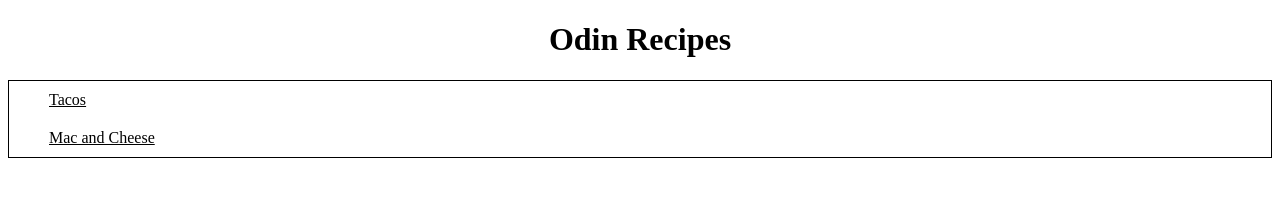
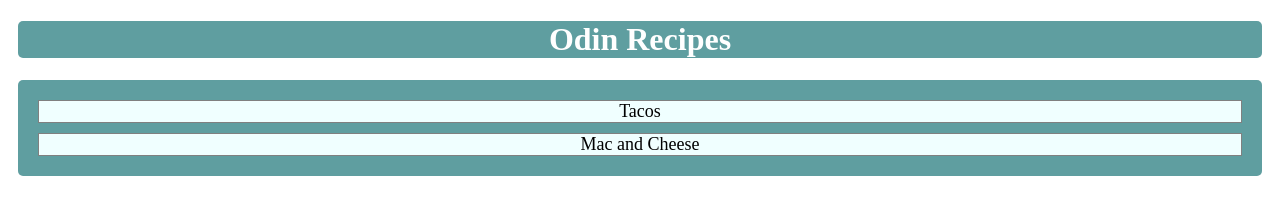
Before and after one commit to Tice28/odin-recipes, a plain HTML site: page index.html in a window 1280 px wide. Drawn offline with Linux system fonts and the light colour scheme.

Commit message:
Change Index CSS
Added better visuals to homepage.

```diff
--- a/css/index-styles.css
+++ b/css/index-styles.css
@@ -1,20 +1,29 @@
-a {
-    color: black;
-    text-decoration: underline;
+.content-holder {
+    margin: 10px;
 }
 
-ul {
-    list-style-type: none;
-    border: 1px solid black;
-    text-align: left;
+a {
+    display: block;
+    text-align: center;
+    text-decoration: none;
+    border: 1px solid gray;
+    margin: 10px;
+    font-size: large;
+    color: black;
+    background-color: azure;
 }
 
-li {
+.card, h1 {
+    border-radius: 5px;
+    background-color: cadetblue;
+}
+
+.card {
+    margin: auto;
     padding: 10px;
-    padding-left: 0%;
-    padding-right: 0%;
 }
 
 h1 {
     text-align: center;
+    color:white;
 }
--- a/css/recipes-styles.css
+++ b/css/recipes-styles.css
@@ -1,5 +1,6 @@
 h1 {
     text-align: center;
+    border-bottom: 1px solid black;
 }
 
 img {
--- a/index.html
+++ b/index.html
@@ -6,11 +6,12 @@
         <link rel="stylesheet" href="../css/index-styles.css">
     </head>
     <body>
-        <h1>Odin Recipes</h1>
-        <ul>
-            <li><a href="./recipes/tacos.html">Tacos</a></li>
-            <li><a href="./recipes/mac-and-cheese.html">Mac and Cheese</a></li>
-        </ul>
-
+        <div class="content-holder">
+            <h1>Odin Recipes</h1>
+            <div class="card">
+                <a href="./recipes/tacos.html">Tacos</a>
+                <a href="./recipes/mac-and-cheese.html">Mac and Cheese</a>
+            </div>
+        </div>
     </body>
 </html>
```
